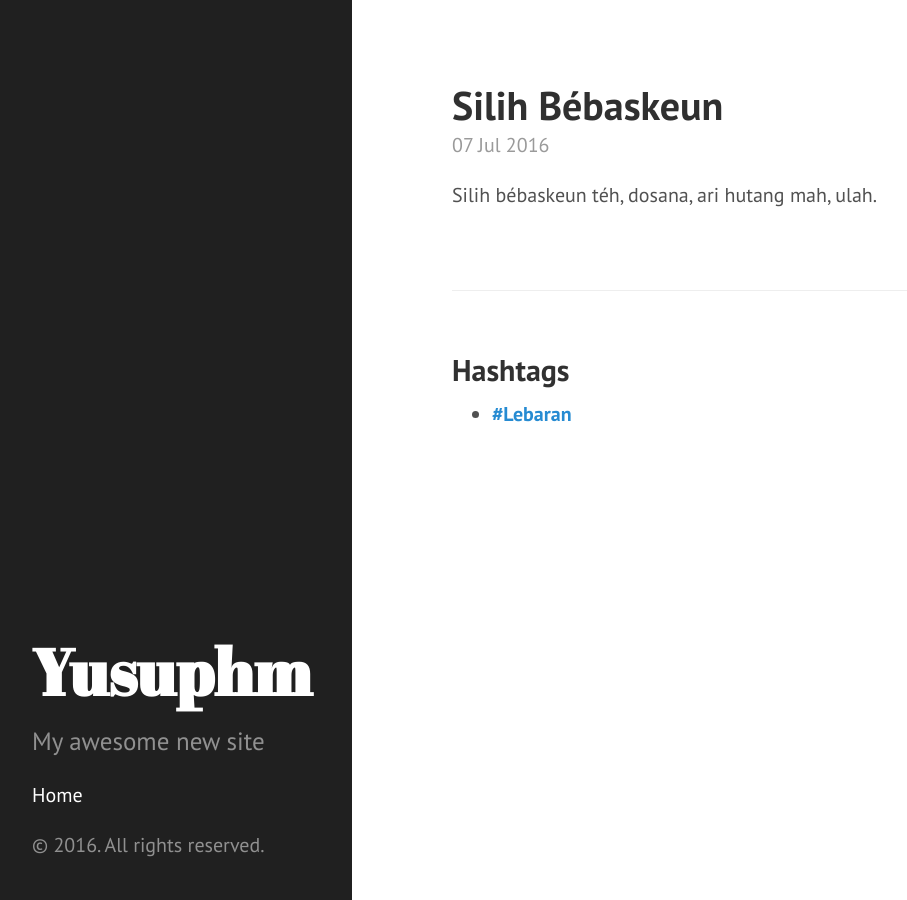
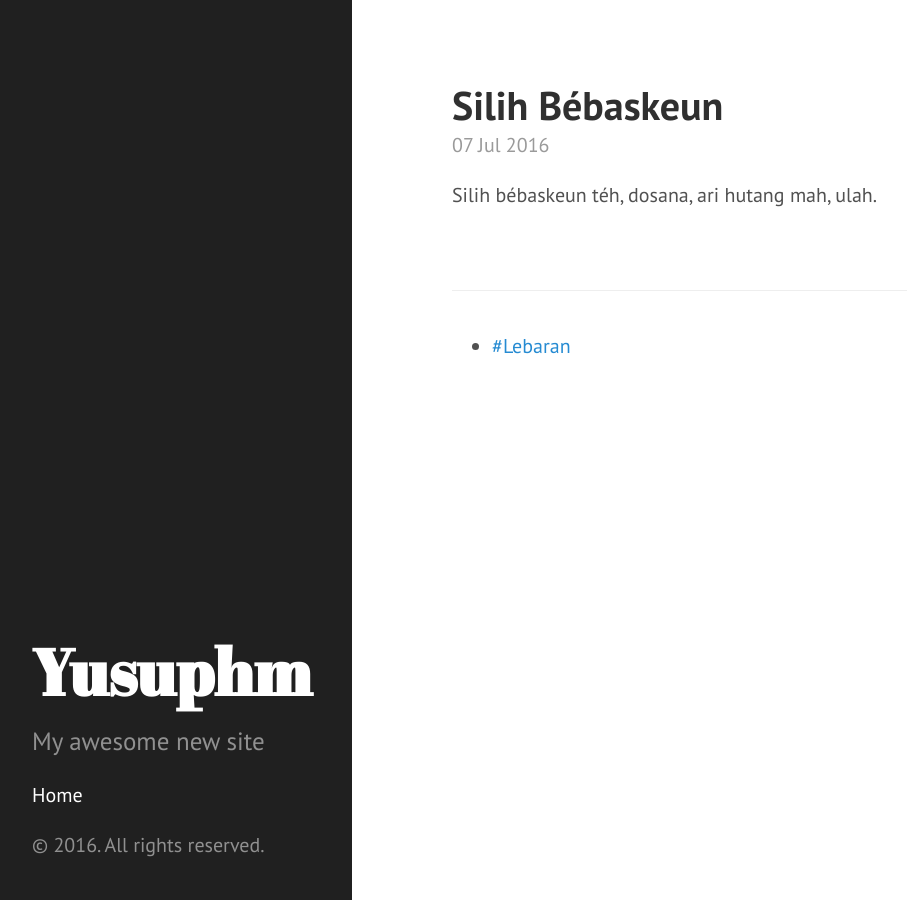
Before and after one commit to saung-rangon/saung-rangon.github.io, a Jekyll site: the page built from _posts/2016-07-07-silih-bebaskeun.md, in a window 1280 px wide. Shown: the whole page, without its empty margins (8-915 px from the left). Built offline with Jekyll 4.4.1, drawn with Linux system fonts in a browser that asks for light colours.

Commit message:
Update post.html

```diff
--- a/_layouts/post.html
+++ b/_layouts/post.html
@@ -9,15 +9,12 @@ layout: default
 </div>
 
 <div class="hashtags">
-  <h2>Hashtags</h2>
   <ul class="tags">
     {% for tag in page.tags %}
       <li>
-        <h4>
-          <a href="/hashtag/{{ tag|downcase }}">
-            #{{ tag }}
-          </a>
-        </h4>
+        <a href="/hashtag/{{ tag|downcase }}">
+          #{{ tag }}
+        </a>
       </li>
     {% endfor %}
   </ul>
```
